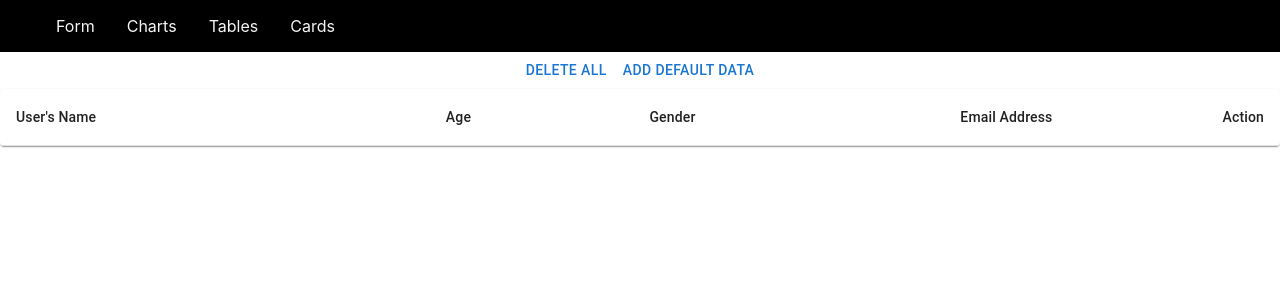
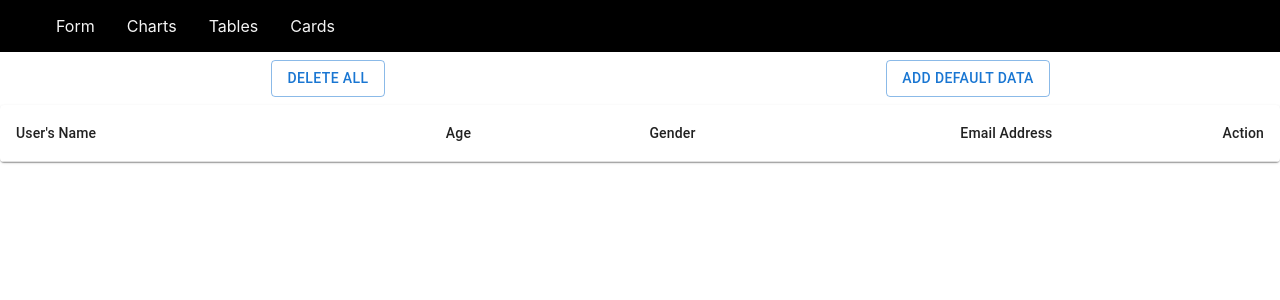
Before and after one commit to akash1520/panicleTech, a React (Create React App) app: page /tables in a window 1280 px wide. Shown: the top 300 px of the page. Built offline with nearby package versions, Linux system fonts and the light colour scheme.

Commit message:
Fix (Global) : Style

```diff
--- a/src/pages/Cards.tsx
+++ b/src/pages/Cards.tsx
@@ -1,13 +1,15 @@
 import ProfileCard from './Card'
-import { Grid } from '@mui/material'
+import { Grid, Typography } from '@mui/material'
 import { useSelector } from 'react-redux'
 import { RootState } from '../reducers';
 
 
 export default function Cards() {
     const users = useSelector((state: RootState) => state.users);
+    console.log(users);
+
   return (
-    <>{ users===null?(<h3>Data Not found!!</h3>):(
+    <>{ users.length!==0?(
       <Grid id="cards" container spacing={4} sx={{ px: "3rem" }}>
         {users.map((user) => (
           <Grid item xs={6} md={4} key={user.id}>
@@ -15,7 +17,6 @@ export default function Cards() {
           </Grid>
 
         ))}
-        </Grid>)
-      }</>
+      </Grid>):(<Typography variant='h2' sx={{m:"1rem"}}>Data Not found!!</Typography>)}</>
   )
 }
--- a/src/pages/Tables.tsx
+++ b/src/pages/Tables.tsx
@@ -7,7 +7,7 @@ import TableHead from '@mui/material/TableHead';
 import TableRow from '@mui/material/TableRow';
 import Paper from '@mui/material/Paper';
 import { User } from "../types"
-import { Button } from '@mui/material';
+import { Button,Grid } from '@mui/material';
 import { Box } from '@mui/material';
 import { useDispatch, useSelector } from 'react-redux';
 import { RootState, editUser } from '../reducers';
@@ -65,10 +65,10 @@ export default function Tables() {
 
   return (
     <Box>
-      <Box sx={{ textAlign: "center" }}>
-        <Button onClick={deleteAll}>Delete All</Button>
-        <Button onClick={defaultData}>Add Default Data</Button>
-      </Box>
+      <Grid container sx={{ textAlign: "center",m:"0.5rem" }}>
+        <Grid item xs={6} md={6}><Button onClick={deleteAll} variant='outlined'>Delete All</Button></Grid>
+        <Grid item xs={6} md={6}><Button onClick={defaultData} variant='outlined'>Add Default Data</Button></Grid>
+      </Grid>
       <TableContainer component={Paper}>
         <Table sx={{ minWidth: 650 }} aria-label="simple table">
           <TableHead>
```
Lines whose indentation alone changed are shown as unchanged.
